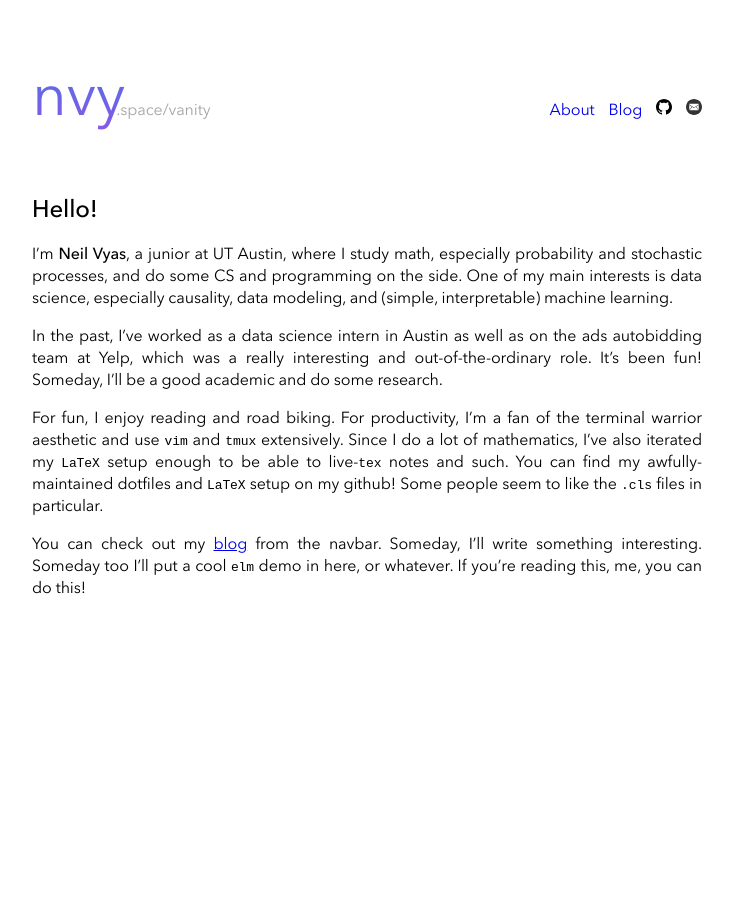
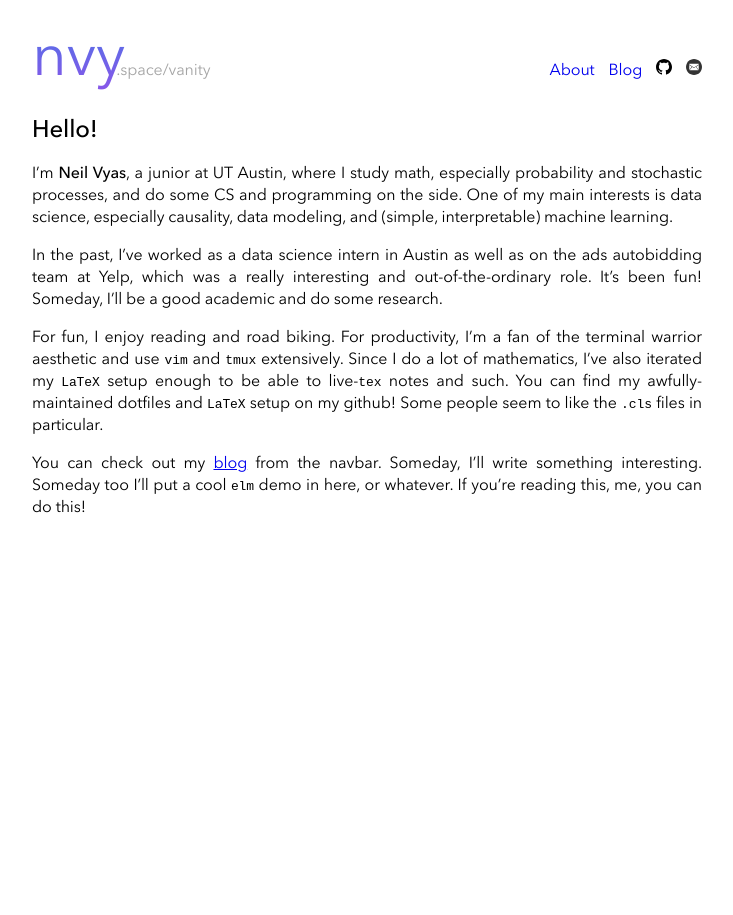
Before and after one commit to neilvyas/neilvyas.github.io, a Jekyll site: the page built from index.md, in a window 1280 px wide. Shown: the whole page, without its empty margins (273-1006 px from the left). Built offline with Jekyll 4.4.1, drawn with Linux system fonts in a browser that asks for light colours.

Commit message:
fixes for mobile

```diff
--- a/_includes/head.html
+++ b/_includes/head.html
@@ -2,8 +2,8 @@
     <meta charset="utf-8">
     <title>{% if page.title %}{{ page.title }}{% else %}{{ site.title }}{% endif %}</title>
     <meta name="description" content="{{ site.description }}">
+    <meta name="viewport" content="width=device-width">
     <link rel="stylesheet" href="{{ "/css/main.css" | prepend: site.baseurl }}">
     <link rel="stylesheet" href="{{ "/css/font-face.css" | prepend: site.baseurl }}">
-    <link rel="canonical" href="{{ page.url | replace:'index.html','' | prepend: site.baseurl | prepend: site.url }}">
     <script type="text/javascript" src="http://cdn.mathjax.org/mathjax/latest/MathJax.js?config=TeX-AMS-MML_HTMLorMML"></script>
 </head>
--- a/css/main.css
+++ b/css/main.css
@@ -35,6 +35,7 @@
   -webkit-text-fill-color: transparent;
   font-size: 1em;
   font-weight: normal;
+  margin: 0;
 }
 .page {
   // height: 100%;
```
